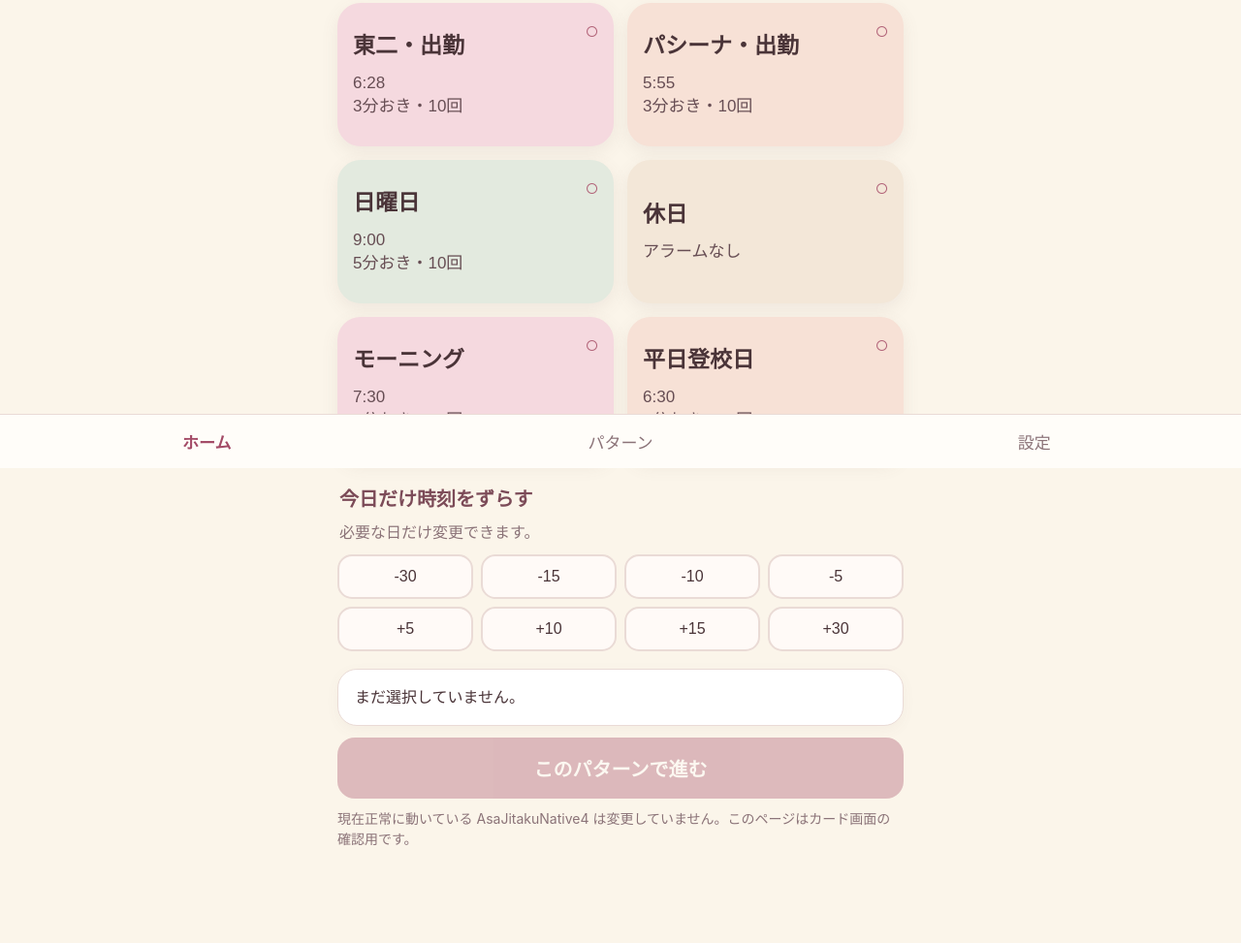
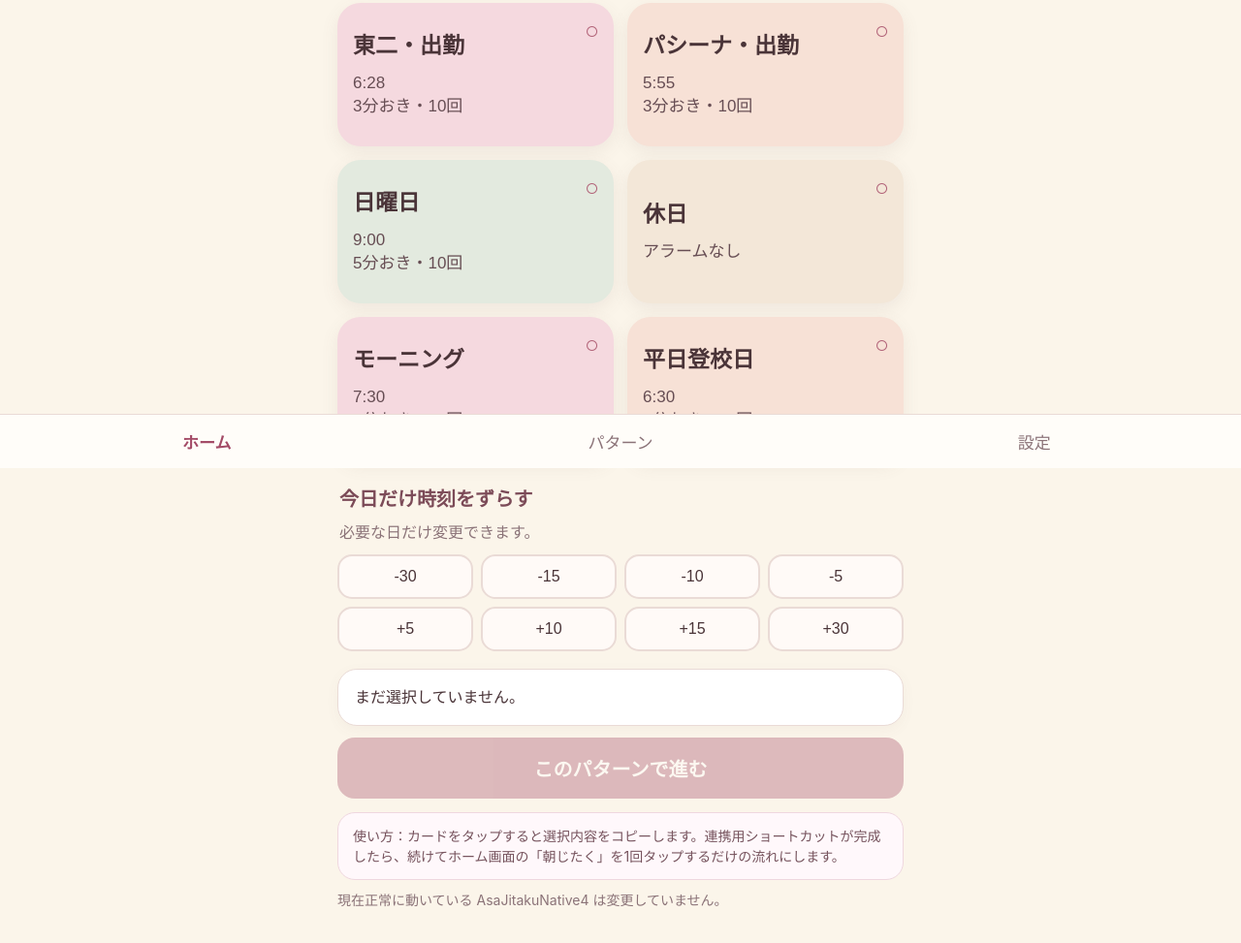
Before and after one commit to naomi-pasonote/asa-jitaku-app, a plain HTML site: page web/cards-preview2.html in a window 1280 px wide. Shown: the part 317-1290 px from the top of the page at 97% size. Drawn offline with Linux system fonts and the light colour scheme.

Commit message:
Prepare cards UI for home screen use

```diff
--- a/web/cards-preview2.html
+++ b/web/cards-preview2.html
@@ -4,9 +4,11 @@
 <meta charset="utf-8">
 <meta name="viewport" content="width=device-width,initial-scale=1,viewport-fit=cover">
 <meta name="apple-mobile-web-app-capable" content="yes">
-<meta name="apple-mobile-web-app-title" content="朝じたく カード">
+<meta name="apple-mobile-web-app-title" content="朝じたく">
 <meta name="theme-color" content="#fbf5ea">
-<title>朝じたく カード</title>
+<link rel="manifest" href="cards-manifest.webmanifest">
+<link rel="apple-touch-icon" href="icon-180.png">
+<title>朝じたく</title>
 <style>
 :root{--iv:#fbf5ea;--rose:#c9667e;--rose2:#e6a0b1;--peach:#f7dfd2;--green:#dfe9dc;--pink:#f4dce0;--ink:#4a3438;--muted:#8b7378;--line:#eadbd6}
 *{box-sizing:border-box;-webkit-tap-highlight-color:transparent}
@@ -32,6 +34,7 @@ h2{font-size:20px;margin:8px 2px 12px;color:#7c4b58}
 .primary{width:100%;border:0;border-radius:18px;background:#a34a66;color:#fff;padding:17px 12px;font-size:20px;font-weight:700}
 .primary:disabled{opacity:.35}
 .note{font-size:14px;color:var(--muted);margin-top:10px;line-height:1.5}
+.helper{margin-top:14px;background:#fff8fb;border:1px solid #efd7df;border-radius:18px;padding:13px 15px;font-size:14px;color:#76535d;line-height:1.5}
 nav{position:fixed;left:0;right:0;bottom:0;background:#fffdf9;border-top:1px solid var(--line);display:flex;padding-bottom:env(safe-area-inset-bottom)}
 nav button{flex:1;border:0;background:none;padding:15px 4px;font-size:17px;color:var(--muted)}
 nav button.on{color:#a34a66;font-weight:700}
@@ -52,7 +55,8 @@ nav button.on{color:#a34a66;font-weight:700}
 <div class="actionRow">
   <button class="primary" id="continueBtn" disabled>このパターンで進む</button>
 </div>
-<p class="note">現在正常に動いている AsaJitakuNative4 は変更していません。このページはカード画面の確認用です。</p>
+<div class="helper">使い方：カードをタップすると選択内容をコピーします。連携用ショートカットが完成したら、続けてホーム画面の「朝じたく」を1回タップするだけの流れにします。</div>
+<p class="note">現在正常に動いている AsaJitakuNative4 は変更していません。</p>
 </main>
 <nav><button class="on">ホーム</button><button>パターン</button><button>設定</button></nav>
 <script>
```
